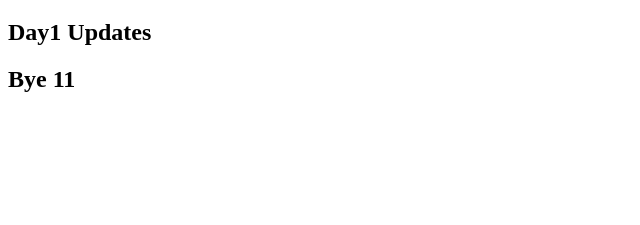
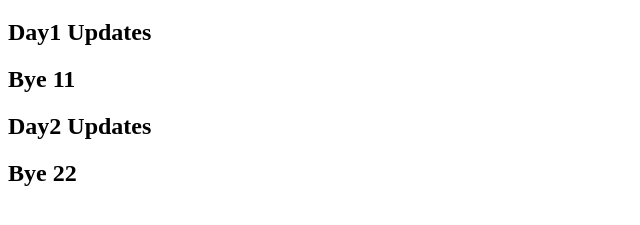
Before and after one commit to bernardk1988/react-project1, a plain HTML site: page index.html in a window 1280 px wide. Shown: the part 61-286 px from the top of the page, without its empty margins (0-640 px from the left). Drawn offline with Linux system fonts and the light colour scheme.

Commit message:
https://github.com/bernardk1988/my-repo.git

```diff
--- a/index.html
+++ b/index.html
@@ -10,6 +10,8 @@
     <h1>Welcome to m project</h1>
     <h2>Day1 Updates</h2>
     <h2>Bye 11</h2>
+    <h2>Day2 Updates</h2>
+    <h2>Bye 22</h2>
 
 </body>
 </html>
```
